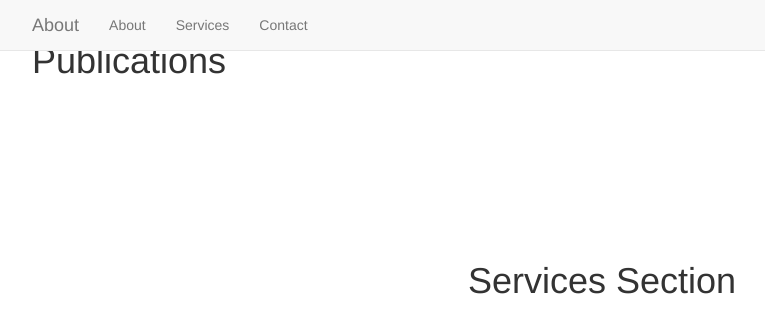
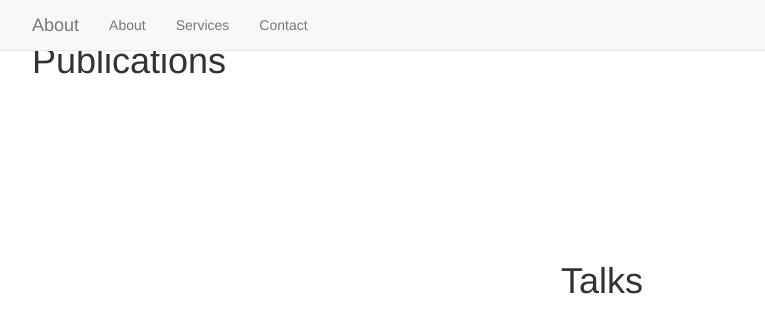
Before and after one commit to mymakar/mymakar.github.io, a Jekyll site: the page index.html, which Jekyll copies as it is, in a window 1280 px wide and 900 px high, scrolled down 879 px. Shown: the top 333 px of the window, without its empty margins (38-803 px from the left). Built offline with Jekyll 4.4.1, drawn with Linux system fonts in a browser that asks for light colours; some of the changed text lies outside the part shown.

Commit message:
sections

```diff
--- a/index.html
+++ b/index.html
@@ -54,10 +54,10 @@
                         <a class="page-scroll" href="#papers">About</a>
                     </li>
                     <li>
-                        <a class="page-scroll" href="#services">Services</a>
+                        <a class="page-scroll" href="#talks">Services</a>
                     </li>
                     <li>
-                        <a class="page-scroll" href="#contact">Contact</a>
+                        <a class="page-scroll" href="#teach">Contact</a>
                     </li>
                 </ul>
             </div>
@@ -92,22 +92,22 @@
     </section>
 
     <!-- Services Section -->
-    <section id="services" class="services-section">
+    <section id="talks" class="services-section">
         <div class="container">
             <div class="row">
                 <div class="col-lg-12">
-                    <h1>Services Section</h1>
+                    <h1>Talks</h1>
                 </div>
             </div>
         </div>
     </section>
 
     <!-- Contact Section -->
-    <section id="contact" class="contact-section">
+    <section id="teach" class="contact-section">
         <div class="container">
             <div class="row">
                 <div class="col-lg-12">
-                    <h1>Contact Section</h1>
+                    <h1>Teaching</h1>
                 </div>
             </div>
         </div>
```
